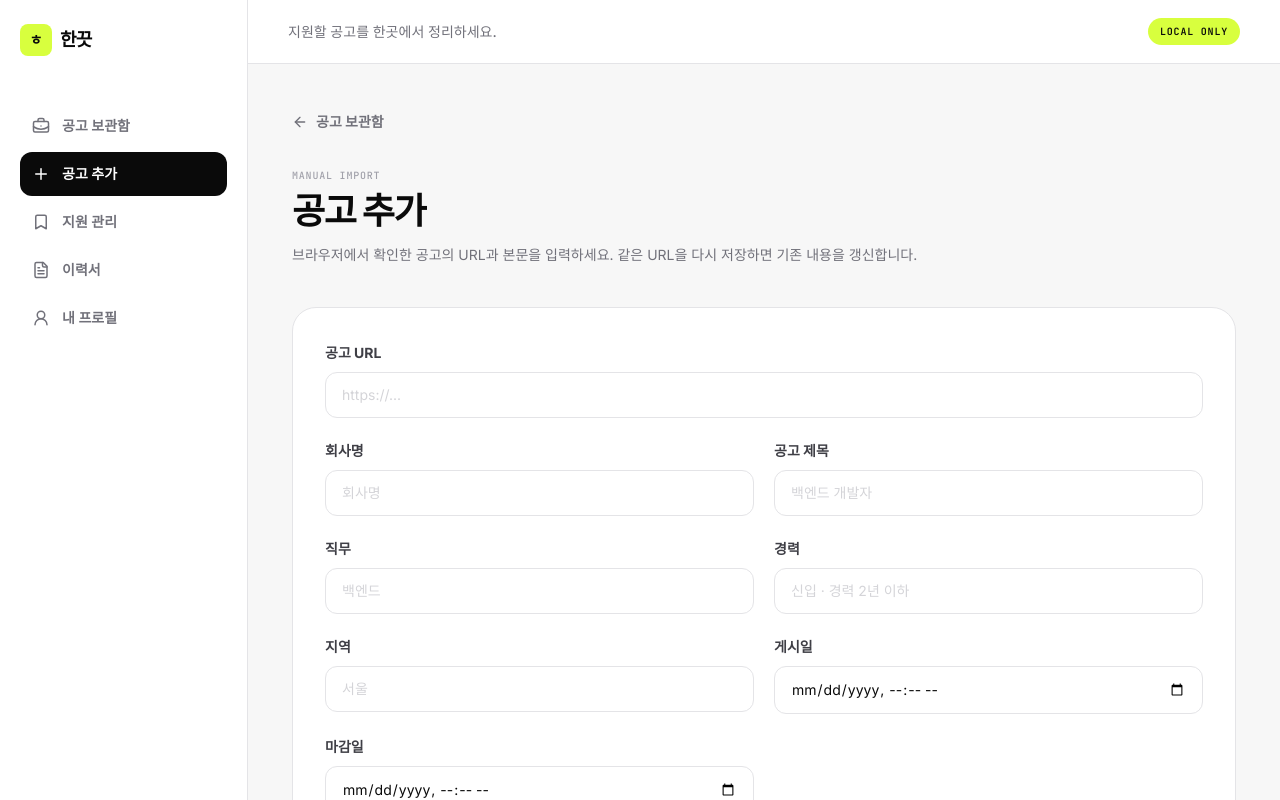
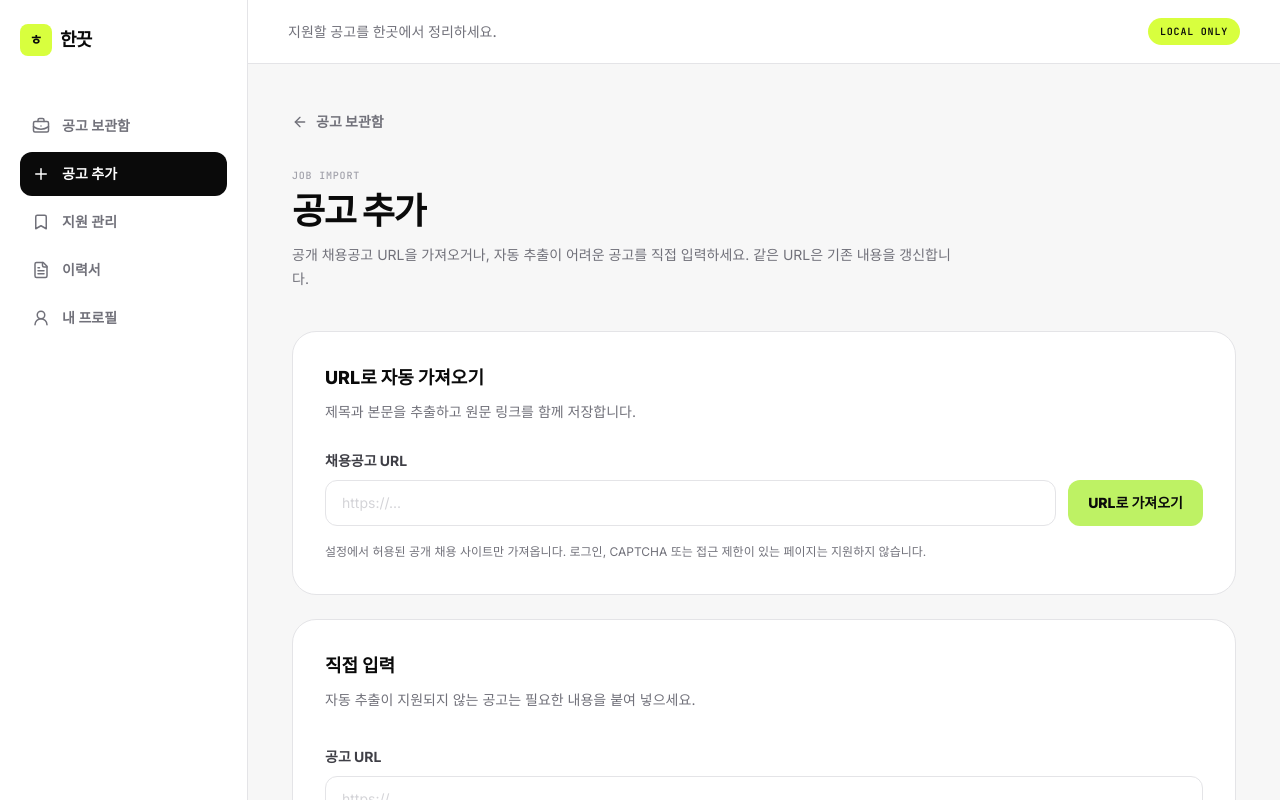
Before and after one commit to JuyoungKim1024/hankkeut_PR, a Next.js app in the folder frontend/: page /jobs/new in a window 1280 px wide. Shown: the top 800 px of the page. Built offline with nearby package versions, Linux system fonts and the light colour scheme.

Commit message:
feat: 공고 URL 가져오기 화면 연결

```diff
--- a/frontend/app/jobs/actions.ts
+++ b/frontend/app/jobs/actions.ts
@@ -2,7 +2,7 @@
 
 import { revalidatePath } from "next/cache";
 import { redirect } from "next/navigation";
-import { BackendApiError, importJobPosting } from "@/lib/backend-api";
+import { BackendApiError, importJobPosting, importJobPostingFromUrl } from "@/lib/backend-api";
 import type { ManualJobPostingInput } from "@/lib/job-postings";
 
 export type ImportJobPostingState = {
@@ -10,6 +10,24 @@ export type ImportJobPostingState = {
 };
 
 export const initialImportJobPostingState: ImportJobPostingState = { error: null };
+
+export async function createJobPostingFromUrl(
+  _previousState: ImportJobPostingState,
+  formData: FormData,
+): Promise<ImportJobPostingState> {
+  let jobPostingId: number;
+  try {
+    const result = await importJobPostingFromUrl(requiredText(formData, "originalUrl"));
+    jobPostingId = result.jobPostingId;
+  } catch (error) {
+    return {
+      error: error instanceof BackendApiError ? error.message : "URL에서 공고를 가져오지 못했습니다.",
+    };
+  }
+
+  revalidatePath("/jobs");
+  redirect(`/jobs/${jobPostingId}`);
+}
 
 export async function createJobPosting(
   _previousState: ImportJobPostingState,
--- a/frontend/app/jobs/new/page.tsx
+++ b/frontend/app/jobs/new/page.tsx
@@ -1,6 +1,7 @@
 import { ArrowLeft } from "lucide-react";
 import Link from "next/link";
 import { JobImportForm } from "@/components/job-import-form";
+import { JobUrlImportForm } from "@/components/job-url-import-form";
 
 export default function NewJobPostingPage() {
   return (
@@ -10,14 +11,25 @@ export default function NewJobPostingPage() {
         공고 보관함
       </Link>
       <header className="mt-8">
-        <p className="font-mono-label text-[10px] uppercase text-ink-400">Manual import</p>
+        <p className="font-mono-label text-[10px] uppercase text-ink-400">Job import</p>
         <h1 className="mt-2 text-3xl font-black tracking-tightest sm:text-4xl">공고 추가</h1>
         <p className="mt-3 max-w-2xl text-sm leading-6 text-ink-500">
-          브라우저에서 확인한 공고의 URL과 본문을 입력하세요. 같은 URL을 다시 저장하면 기존 내용을 갱신합니다.
+          공개 채용공고 URL을 가져오거나, 자동 추출이 어려운 공고를 직접 입력하세요. 같은 URL은 기존 내용을 갱신합니다.
         </p>
       </header>
       <section className="mt-10 rounded-3xl border border-ink-200 bg-white p-5 sm:p-8">
-        <JobImportForm />
+        <h2 className="text-lg font-black">URL로 자동 가져오기</h2>
+        <p className="mt-2 text-sm leading-6 text-ink-500">제목과 본문을 추출하고 원문 링크를 함께 저장합니다.</p>
+        <div className="mt-6">
+          <JobUrlImportForm />
+        </div>
+      </section>
+      <section className="mt-6 rounded-3xl border border-ink-200 bg-white p-5 sm:p-8">
+        <h2 className="text-lg font-black">직접 입력</h2>
+        <p className="mt-2 text-sm leading-6 text-ink-500">자동 추출이 지원되지 않는 공고는 필요한 내용을 붙여 넣으세요.</p>
+        <div className="mt-8">
+          <JobImportForm />
+        </div>
       </section>
     </main>
   );
--- /dev/null
+++ b/frontend/components/job-url-import-form.tsx
@@ -0,0 +1,42 @@
+"use client";
+
+import { useActionState } from "react";
+import { createJobPostingFromUrl, initialImportJobPostingState } from "@/app/jobs/actions";
+
+export function JobUrlImportForm() {
+  const [state, action, pending] = useActionState(createJobPostingFromUrl, initialImportJobPostingState);
+
+  return (
+    <form action={action} className="space-y-4">
+      <label className="block">
+        <span className="text-sm font-bold text-ink-700">채용공고 URL</span>
+        <div className="mt-2 flex flex-col gap-3 sm:flex-row">
+          <input
+            className="min-w-0 flex-1 rounded-xl border border-ink-200 bg-white px-4 py-3 text-sm outline-none transition placeholder:text-ink-300 focus:border-ink-950 focus:ring-2 focus:ring-ink-950/10"
+            name="originalUrl"
+            type="url"
+            required
+            placeholder="https://..."
+            disabled={pending}
+          />
+          <button
+            type="submit"
+            disabled={pending}
+            className="rounded-xl bg-lime-300 px-5 py-3 text-sm font-black text-ink-950 transition hover:bg-lime-200 disabled:cursor-not-allowed disabled:opacity-50"
+          >
+            {pending ? "가져오는 중..." : "URL로 가져오기"}
+          </button>
+        </div>
+      </label>
+
+      {state.error ? (
+        <p role="alert" aria-live="polite" className="rounded-xl bg-red-50 px-4 py-3 text-sm font-semibold text-red-700">
+          {state.error}
+        </p>
+      ) : null}
+      <p className="text-xs leading-5 text-ink-500">
+        설정에서 허용된 공개 채용 사이트만 가져옵니다. 로그인, CAPTCHA 또는 접근 제한이 있는 페이지는 지원하지 않습니다.
+      </p>
+    </form>
+  );
+}
--- a/frontend/lib/backend-api.ts
+++ b/frontend/lib/backend-api.ts
@@ -53,6 +53,14 @@ export async function importJobPosting(input: ManualJobPostingInput): Promise<Ma
     method: "POST",
     headers: { "Content-Type": "application/json" },
     body: JSON.stringify(input),
+  });
+}
+
+export async function importJobPostingFromUrl(originalUrl: string): Promise<ManualJobPostingImportResult> {
+  return request<ManualJobPostingImportResult>("/api/jobs/imports/url", {
+    method: "POST",
+    headers: { "Content-Type": "application/json" },
+    body: JSON.stringify({ originalUrl }),
   });
 }
 
--- a/frontend/lib/job-postings.ts
+++ b/frontend/lib/job-postings.ts
@@ -3,7 +3,7 @@ export type JobPostingSort = "LATEST" | "DEADLINE";
 
 export type JobPostingSummary = {
   id: number;
-  source: "MANUAL";
+  source: "MANUAL" | "WEB";
   companyName: string;
   title: string;
   jobCategory: string;
--- a/frontend/package.json
+++ b/frontend/package.json
@@ -4,7 +4,7 @@
   "private": true,
   "scripts": {
     "dev": "next dev",
-    "build": "next build",
+    "build": "next build --webpack",
     "start": "next start",
     "lint": "eslint ."
   },
```
